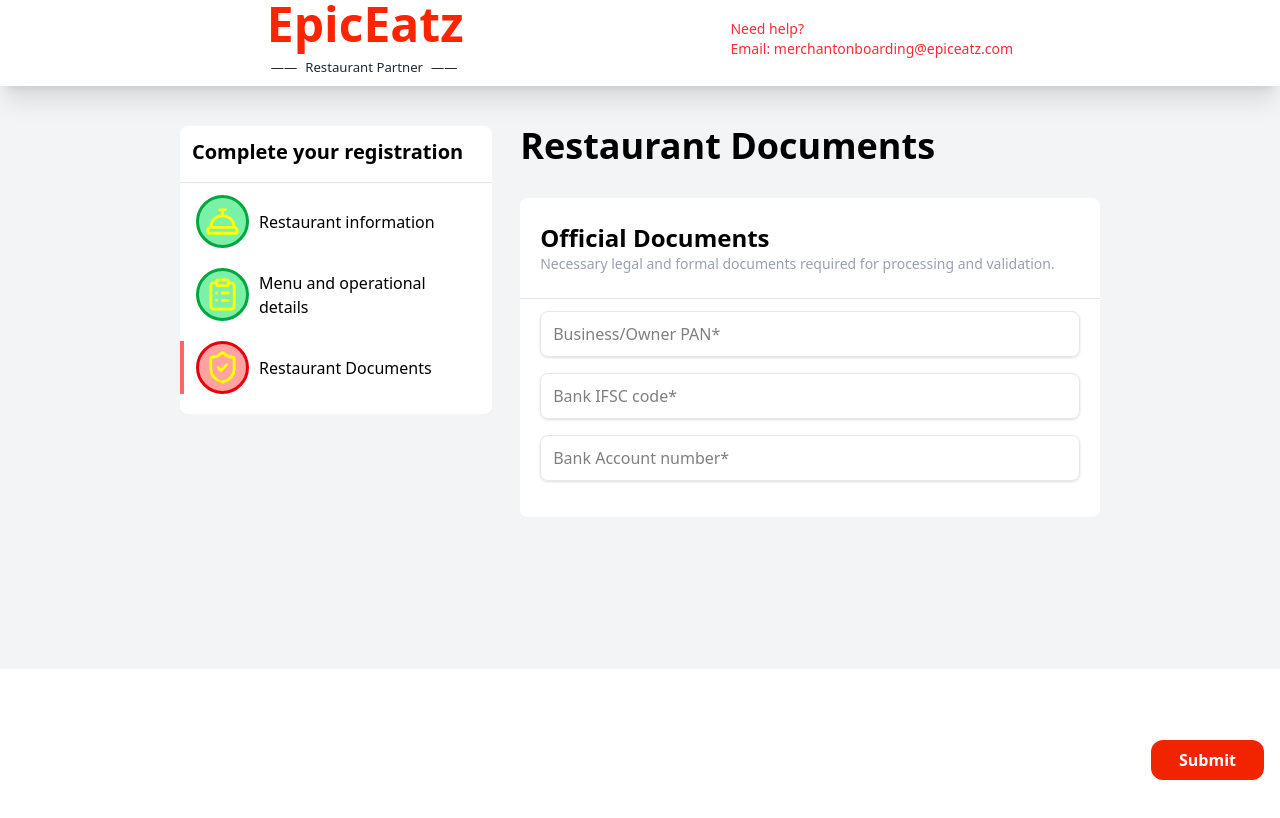
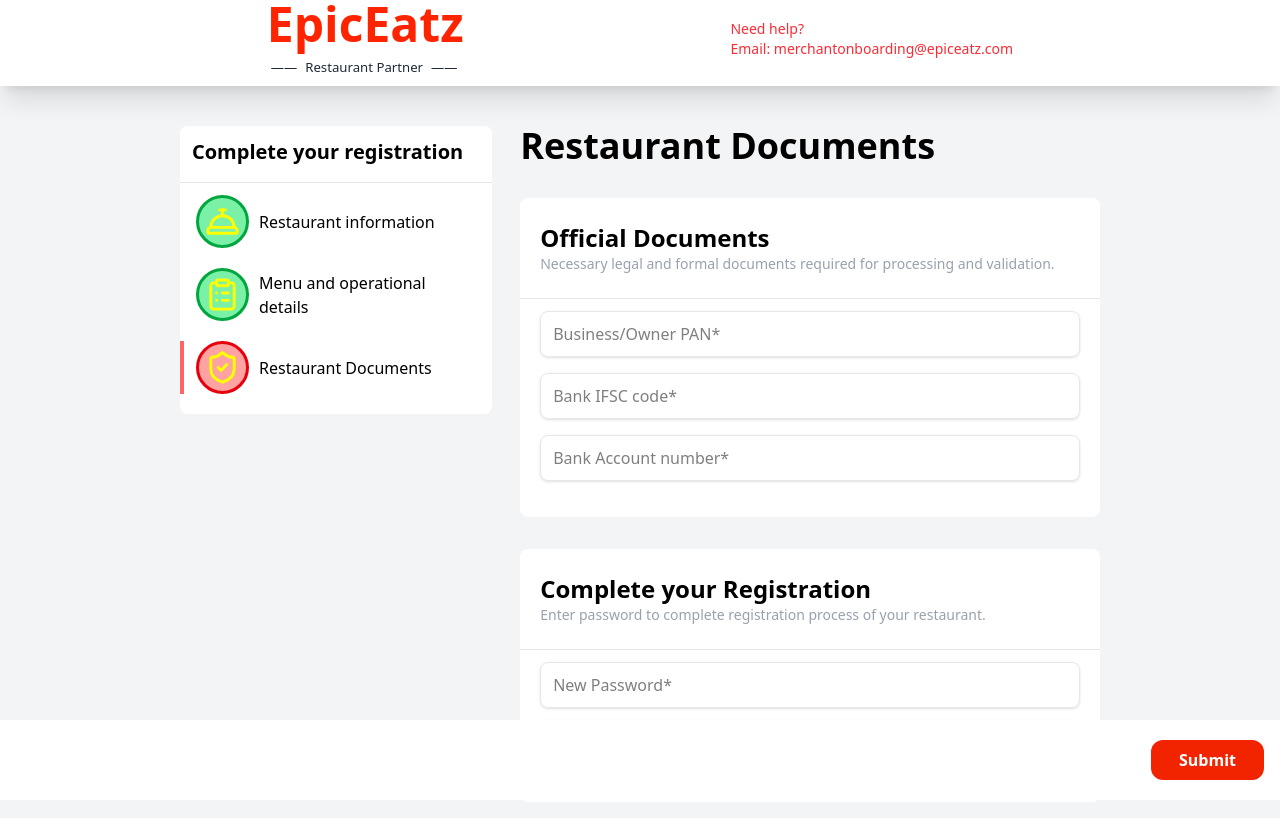
Before and after one commit to Promit-Biswas3361/EpicEatz, a React (Vite) app: page /new-partner/step3 in a window 1280 px wide. Shown: the top 818 px of the page. Built offline with nearby package versions, Linux system fonts and the light colour scheme.

Commit message:
Password input added for restaurant registration

```diff
--- a/src/Frontend/New-partner/Step3.jsx
+++ b/src/Frontend/New-partner/Step3.jsx
@@ -76,6 +76,28 @@
                 />
               </div>
             </div>
+            <div className="bg-white rounded-lg mb-8 py-6">
+              <div className="border-b-1 border-gray-200 mb-3 pb-6 px-5">
+                <h3 className="text-2xl font-semibold">Complete your Registration</h3>
+                <p className="text-sm text-gray-400">
+                  Enter password to complete registration process of your restaurant.
+                </p>
+              </div>
+              <div className="px-5">
+                <input
+                  type="password"
+                  required
+                  placeholder="New Password*"
+                  className="w-full outline-none border-1 border-gray-200 rounded-lg py-2.5 px-3 shadow-sm mb-3"
+                />
+                <input
+                  type="password"
+                  required
+                  placeholder="Confirm Password*"
+                  className="w-full outline-none border-1 border-gray-200 rounded-lg py-2.5 px-3 shadow-sm mb-3"
+                />
+              </div>
+            </div>
           </div>
         </div>
 
```
